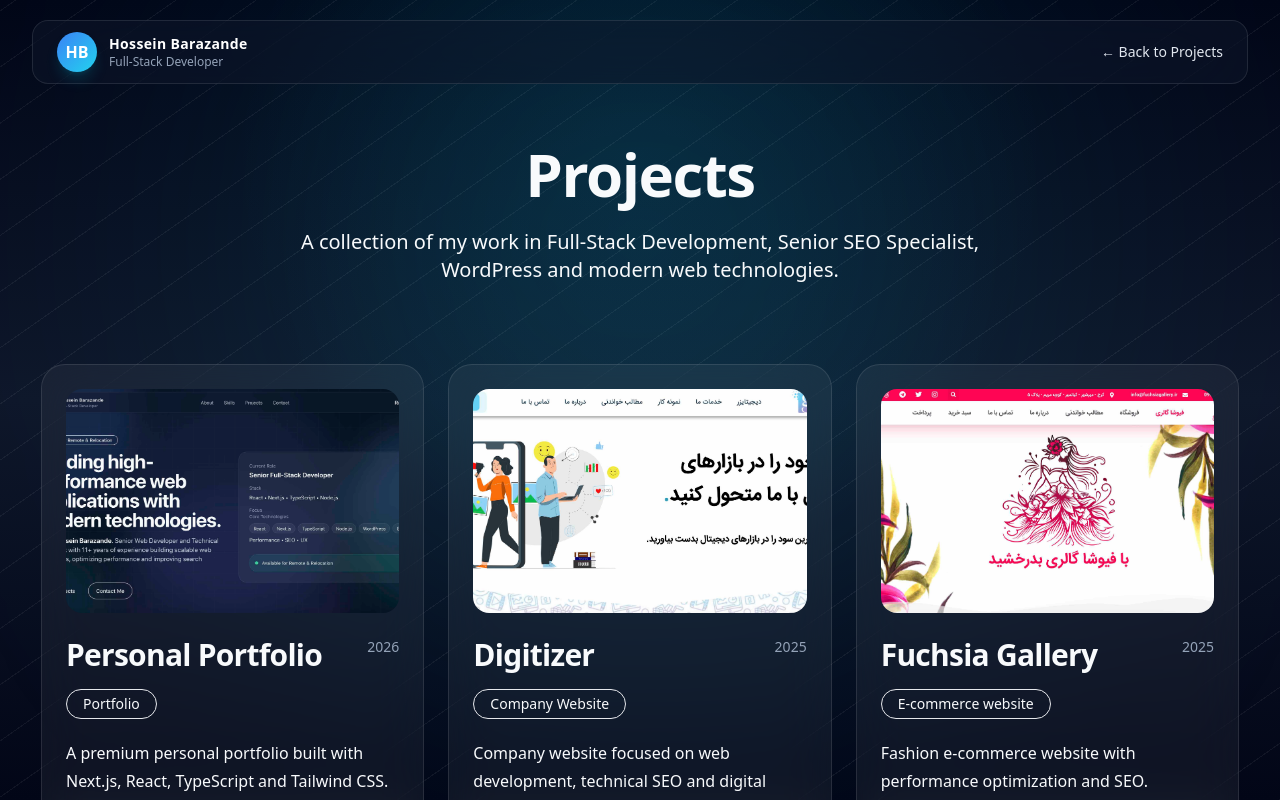
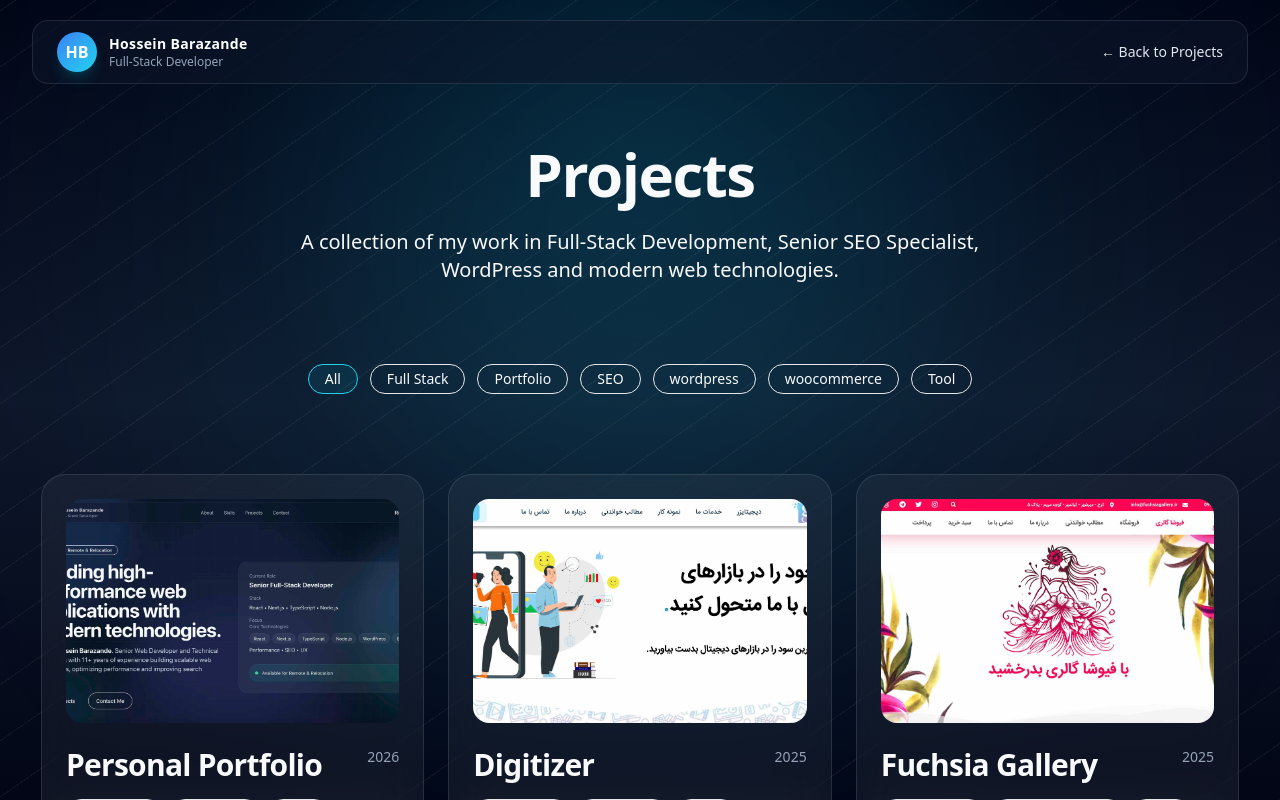
Before and after one commit to hosein-barazande/hossein-barazande, a Next.js app: page /projects in a window 1280 px wide. Shown: the top 800 px of the page. Built offline with nearby package versions, Linux system fonts and the light colour scheme.

Commit message:
release: v1.1.0 - add projects page, filtering and scalable architecture

```diff
--- a/src/app/projects/page.tsx
+++ b/src/app/projects/page.tsx
@@ -7,6 +7,7 @@ import Text from "@/components/shared/typography/Text";
 import ProjectGrid from "@/components/projects/ProjectGrid";
 import ProjectHeader from "@/components/projects/ProjectHeader";
 import ProjectsPageBackground from "@/components/projects/ProjectsPageBackground";
+import ProjectsExplorer from "@/components/projects/ProjectsExplorer";
 
 import {projects} from "@/data/projects";
 
@@ -28,7 +29,7 @@ export default function ProjectsPage() {
                     </div>
 
                     <div className="mt-20">
-                        <ProjectGrid projects={projects} />
+                        <ProjectsExplorer projects={projects} />
                     </div>
                 </Container>
             </Section>
--- /dev/null
+++ b/src/components/projects/ProjectFilter.tsx
@@ -0,0 +1,29 @@
+"use client";
+
+import Badge from "@/components/ui/Badge";
+
+interface Props {
+    categories: string[];
+    active: string;
+    onChange: (category: string) => void;
+}
+
+export default function ProjectFilter({categories, active, onChange}: Props) {
+    return (
+        <div className="mt-14 flex flex-wrap justify-center gap-3">
+            {categories.map((category) => (
+                <button key={category} onClick={() => onChange(category)} className="transition">
+                    <Badge
+                        className={
+                            active === category
+                                ? "border-cyan-400 bg-cyan-500/10 text-white"
+                                : "hover:border-cyan-400 hover:text-white"
+                        }
+                    >
+                        {category}
+                    </Badge>
+                </button>
+            ))}
+        </div>
+    );
+}
--- a/src/components/projects/ProjectHero.tsx
+++ b/src/components/projects/ProjectHero.tsx
@@ -6,12 +6,12 @@ import Text from "@/components/shared/typography/Text";
 
 interface ProjectHeroProps {
     title: string;
-    category: string;
+    categories: string[];
     year: string;
     description: string;
 }
 
-export default function ProjectHero({title, category, year, description}: ProjectHeroProps) {
+export default function ProjectHero({title, categories, year, description}: ProjectHeroProps) {
     return (
         <section className="relative overflow-hidden pt-28 pb-14 lg:pt-28 lg:pb-16">
             <div className="absolute inset-0 -z-10">
@@ -23,7 +23,11 @@ export default function ProjectHero({title, category, year, description}: Projec
             </div>
             <Container>
                 <div className="mx-auto flex max-w-5xl flex-col items-center text-center">
-                    <Badge>{category}</Badge>
+                    <div className="mt-4 flex flex-wrap gap-2">
+                        {categories.map((category) => (
+                            <Badge key={category}>{category}</Badge>
+                        ))}
+                    </div>
 
                     <Heading
                         level={1}
--- a/src/components/projects/ProjectLayout.tsx
+++ b/src/components/projects/ProjectLayout.tsx
@@ -24,7 +24,7 @@ export default function ProjectLayout({project}: ProjectLayoutProps) {
 
             <ProjectHero
                 title={project.title}
-                category={project.category}
+                categories={project.categories}
                 year={project.year}
                 description={project.overview}
             />
@@ -33,7 +33,7 @@ export default function ProjectLayout({project}: ProjectLayoutProps) {
                 sidebar={
                     <ProjectSidebar
                         title={project.title}
-                        category={project.category}
+                        categories={project.categories}
                         year={project.year}
                         technologies={project.technologies}
                         github={project.links.github}
--- a/src/components/projects/ProjectSidebar.tsx
+++ b/src/components/projects/ProjectSidebar.tsx
@@ -9,7 +9,7 @@ import Text from "@/components/shared/typography/Text";
 
 interface ProjectSidebarProps {
     title: string;
-    category: string;
+    categories: string[];
     year: string;
     technologies: string[];
     github?: string;
@@ -20,7 +20,7 @@ interface ProjectSidebarProps {
 export default function ProjectSidebar({
     status,
     title,
-    category,
+    categories,
     year,
     technologies,
     github,
@@ -47,7 +47,11 @@ export default function ProjectSidebar({
                     <div className="flex items-center justify-between">
                         <Text>Category</Text>
 
-                        <Text>{category}</Text>
+                        <div className="flex flex-wrap justify-end gap-2">
+                            {categories.map((category) => (
+                                <Badge key={category}>{category}</Badge>
+                            ))}
+                        </div>
                     </div>
                     <div className="h-px bg-gradient-to-r from-transparent via-white/10 to-transparent" />
                     <div className="flex items-center justify-between">
--- /dev/null
+++ b/src/components/projects/ProjectsExplorer.tsx
@@ -0,0 +1,31 @@
+"use client";
+
+import {useMemo, useState} from "react";
+
+import ProjectGrid from "./ProjectGrid";
+import ProjectFilter from "./ProjectFilter";
+
+import {Project} from "@/types/project";
+
+interface Props {
+    projects: Project[];
+}
+
+export default function ProjectsContent({projects}: Props) {
+    const [activeCategory, setActiveCategory] = useState("All");
+
+    const categories = useMemo(() => {
+        return ["All", ...new Set(projects.flatMap((project) => project.categories))];
+    }, [projects]);
+
+    const filteredProjects =
+        activeCategory === "All" ? projects : projects.filter((project) => project.categories.includes(activeCategory));
+
+    return (
+        <>
+            <ProjectFilter categories={categories} active={activeCategory} onChange={setActiveCategory} />
+
+            <ProjectGrid projects={filteredProjects} />
+        </>
+    );
+}
--- a/src/components/sections/ProjectCard.tsx
+++ b/src/components/sections/ProjectCard.tsx
@@ -15,10 +15,18 @@ interface ProjectCardProps {
     image: string;
     technologies: string[];
     year?: string;
-    category?: string;
+    categories: string[];
 }
 
-export default function ProjectCard({slug, title, description, image, technologies, year, category}: ProjectCardProps) {
+export default function ProjectCard({
+    slug,
+    title,
+    description,
+    image,
+    technologies,
+    year,
+    categories,
+}: ProjectCardProps) {
     return (
         <Link href={`/projects/${slug}`} className="block h-full w-full">
             <Card className="flex h-full w-full flex-col p-6">
@@ -45,9 +53,11 @@ export default function ProjectCard({slug, title, description, image, technologi
 
                 {/* Category */}
 
-                {category && (
-                    <div className="mt-4">
-                        <Badge>{category}</Badge>
+                {categories && (
+                    <div className="mt-4 flex flex-wrap gap-2">
+                        {categories.map((category) => (
+                            <Badge key={category}>{category}</Badge>
+                        ))}
                     </div>
                 )}
 
--- a/src/data/projects/digitizer.ts
+++ b/src/data/projects/digitizer.ts
@@ -15,12 +15,10 @@ export const digitizer: Project = {
 
   year: "2025",
 
-  category: "Company Website",
-
   categories:[
-    "full Stack",
+    "Full Stack",
     "Portfolio",
-    "seo",
+    "SEO",
   ],
 
   featured: true,
--- a/src/data/projects/fuchsia-gallery.ts
+++ b/src/data/projects/fuchsia-gallery.ts
@@ -28,12 +28,10 @@ export const fuchsiaGallery: Project = {
 
   year: "2025",
 
-  category: "E-commerce website",
-
   categories:[
     "wordpress",
     "woocommerce",
-    "seo",
+    "SEO",
   ],
 
   featured: true,
--- a/src/data/projects/personal-portfolio.ts
+++ b/src/data/projects/personal-portfolio.ts
@@ -16,12 +16,10 @@ imageAlt: "Personal Portfolio Website",
 
 featured: true,
 
-category: "Portfolio",
-
 categories:[
-  "full Stack",
+  "Full Stack",
   "Portfolio",
-  "seo",
+  "SEO",
 ],
 
 year: "2026",
--- a/src/data/projects/seo-calculator.ts
+++ b/src/data/projects/seo-calculator.ts
@@ -13,10 +13,9 @@ export const seoCalculator: Project = {
 
   year: "2025",
 
-  category: "SEO Tool",
-
   categories:[
-    "Web Tools",
+    "Tool",
+    "SEO",
   ],
 
   featured: true,
--- a/src/types/project.ts
+++ b/src/types/project.ts
@@ -2,6 +2,17 @@ export type ProjectStatus =
     | "In Development"
     | "Completed"
     | "Live";
+
+    export type ProjectCategory =
+    | "Full-Stack"
+    | "Frontend"
+    | "Backend"
+    | "SEO"
+    | "WordPress"
+    | "E-commerce"
+    | "Corporate"
+    | "Portfolio"
+    | "Tool";
 
 export interface ProjectResult {
     title: string;
@@ -39,8 +50,6 @@ export interface Project {
 
     year: string;
 
-    category: string;
-
     categories: string[];
 
     featured: boolean;
```
